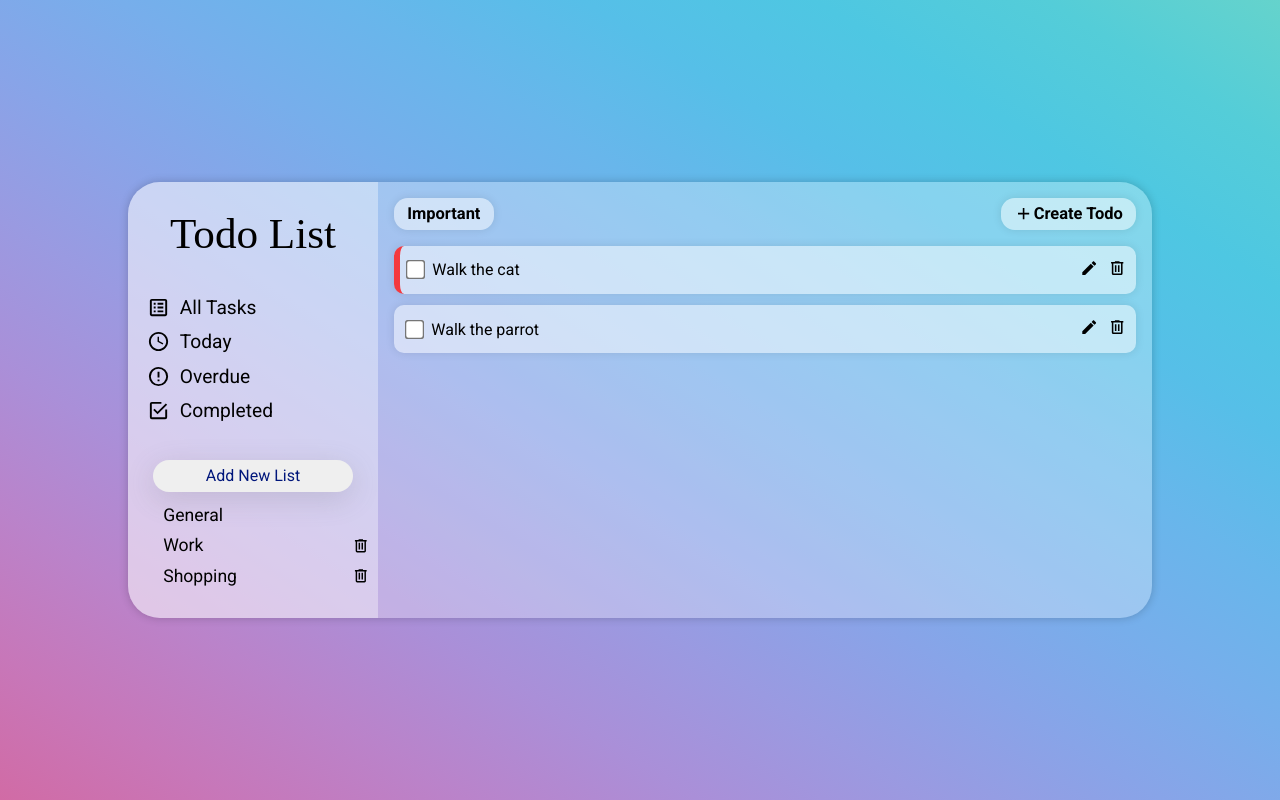
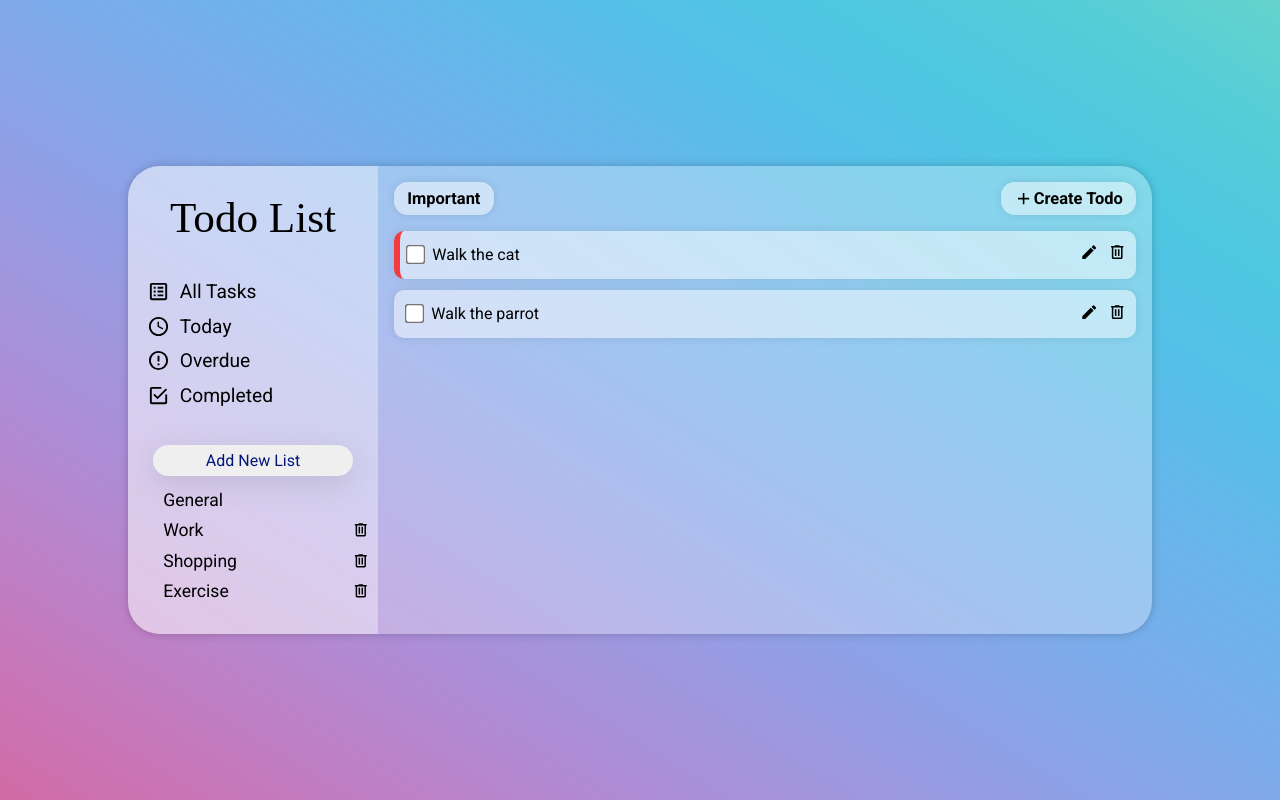
Before and after one commit to RimaSem/todo-list, a React (Vite) app: page / in a window 1280 px wide. Built offline with nearby package versions, Linux system fonts and the light colour scheme; a web font is replaced by a local one.

Commit message:
Modify add new list functionality

```diff
--- a/src/App.tsx
+++ b/src/App.tsx
@@ -1,14 +1,54 @@
 import { useState } from "react";
 import Menu from "./components/Menu";
 import Content from "./components/Content";
+import { nanoid } from "nanoid";
 
 function App() {
-  const [count, setCount] = useState(0);
+  const [allLists, setAllLists] = useState<
+    {
+      title: string | undefined;
+      id: string;
+    }[]
+  >([
+    { title: "Work", id: nanoid() },
+    { title: "Shopping", id: nanoid() },
+    { title: "Exercise", id: nanoid() },
+  ]);
+
+  const [allTasks, setAllTasks] = useState<any[]>([
+    {
+      id: "235f",
+      title: "Walk the cat",
+      details: "for potty and exploring",
+      date: "2023-02-02",
+      time: "22:44",
+      list: "General",
+      isImportant: true,
+    },
+    {
+      id: "236f",
+      title: "Walk the parrot",
+      details: "for flying and exploring",
+      date: "2024-03-02",
+      time: "22:44",
+      list: "Work",
+      isImportant: false,
+    },
+  ]);
 
   return (
     <div className="App">
-      <Menu />
-      <Content />
+      <Menu
+        allLists={allLists}
+        setAllLists={setAllLists}
+        setAllTasks={setAllTasks}
+      />
+      <Content
+        allLists={allLists}
+        setAllLists={setAllLists}
+        allTasks={allTasks}
+        setAllTasks={setAllTasks}
+      />
     </div>
   );
 }
--- a/src/components/Content.tsx
+++ b/src/components/Content.tsx
@@ -4,30 +4,29 @@ import { mdiPlus, mdiWindowClose } from "@mdi/js";
 import Todo from "./Todo";
 import { nanoid } from "nanoid";
 
-function Content() {
+type ContentProps = {
+  allLists: { title: string | undefined; id: string }[];
+  setAllLists: React.Dispatch<
+    React.SetStateAction<
+      {
+        title: string | undefined;
+        id: string;
+      }[]
+    >
+  >;
+  allTasks: any[];
+  setAllTasks: React.Dispatch<React.SetStateAction<any[]>>;
+};
+
+function Content({
+  allLists,
+  setAllLists,
+  allTasks,
+  setAllTasks,
+}: ContentProps) {
   const [taskFormActive, setTaskFormActive] = useState(false);
   const [isEdited, setIsEdited] = useState(false);
   const [showImportant, setShowImportant] = useState(false);
-  const [allTasks, setAllTasks] = useState<any[]>([
-    {
-      id: "235f",
-      title: "Walk the cat",
-      details: "for potty and exploring",
-      date: "2023-02-02",
-      time: "22:44",
-      list: "general",
-      isImportant: true,
-    },
-    {
-      id: "236f",
-      title: "Walk the parrot",
-      details: "for flying and exploring",
-      date: "2024-03-02",
-      time: "22:44",
-      list: "work",
-      isImportant: false,
-    },
-  ]);
   const formRef = useRef<any>(null);
   const [taskData, setTaskData] = useState({
     id: "",
@@ -185,8 +184,11 @@ function Content() {
                 defaultValue={taskData.list || ""}
               >
                 <option value="general">General</option>
-                <option value="work">Work</option>
-                <option value="shopping">Shopping</option>
+                {allLists.map((list, index) => (
+                  <option key={index} value={list.title}>
+                    {list.title}
+                  </option>
+                ))}
               </select>
               <div className="checkbox-container">
                 <input
--- a/src/components/ListNav.tsx
+++ b/src/components/ListNav.tsx
@@ -1,5 +1,6 @@
 import Icon from "@mdi/react";
 import { mdiTrashCanOutline } from "@mdi/js";
+import { nanoid } from "nanoid";
 
 type ListNavProps = {
   setListFormActive: React.Dispatch<React.SetStateAction<boolean>>;
@@ -12,11 +13,17 @@ type ListNavProps = {
       }[]
     >
   >;
+  setAllTasks: React.Dispatch<React.SetStateAction<any[]>>;
 };
 
-function ListNav({ setListFormActive, allLists, setAllLists }: ListNavProps) {
+function ListNav({
+  setListFormActive,
+  allLists,
+  setAllLists,
+  setAllTasks,
+}: ListNavProps) {
   const displayLists = allLists.map((list) => (
-    <div key={list.id} className="list-nav-item">
+    <div key={nanoid()} className="list-nav-item">
       <div className="list-nav-item-text">{list.title}</div>
       <div
         id={list.id}
@@ -30,6 +37,11 @@ function ListNav({ setListFormActive, allLists, setAllLists }: ListNavProps) {
 
   function handleDelete(id: string) {
     setAllLists((prev) => prev.filter((list) => list.id !== id));
+    let listTitles: (string | undefined)[] = [];
+    allLists.forEach((list) => listTitles.push(list.title));
+    setAllTasks((prev) =>
+      prev.filter((task) => !listTitles.includes(task.list))
+    );
   }
 
   return (
--- a/src/components/Menu.tsx
+++ b/src/components/Menu.tsx
@@ -2,19 +2,22 @@ import { useRef, useState } from "react";
 import GeneralNav from "./GeneralNav";
 import ListNav from "./ListNav";
 import NewListForm from "./NewListForm";
-import { nanoid } from "nanoid";
 
-function Menu() {
+type MenuProps = {
+  allLists: { title: string | undefined; id: string }[];
+  setAllLists: React.Dispatch<
+    React.SetStateAction<
+      {
+        title: string | undefined;
+        id: string;
+      }[]
+    >
+  >;
+  setAllTasks: React.Dispatch<React.SetStateAction<any[]>>;
+};
+
+function Menu({ allLists, setAllLists, setAllTasks }: MenuProps) {
   const [listFormActive, setListFormActive] = useState(false);
-  const [allLists, setAllLists] = useState<
-    {
-      title: string | undefined;
-      id: string;
-    }[]
-  >([
-    { title: "Work", id: nanoid() },
-    { title: "Shopping", id: nanoid() },
-  ]);
 
   const hamburgerMenuRef = useRef<HTMLDivElement>(null);
   const slidingMenuRef = useRef<HTMLDivElement>(null);
@@ -28,6 +31,7 @@ function Menu() {
     <>
       {listFormActive && (
         <NewListForm
+          allLists={allLists}
           setAllLists={setAllLists}
           setListFormActive={setListFormActive}
         />
@@ -38,6 +42,7 @@ function Menu() {
           setListFormActive={setListFormActive}
           allLists={allLists}
           setAllLists={setAllLists}
+          setAllTasks={setAllTasks}
         />
       </div>
       <div className="header">
@@ -57,6 +62,7 @@ function Menu() {
             setListFormActive={setListFormActive}
             allLists={allLists}
             setAllLists={setAllLists}
+            setAllTasks={setAllTasks}
           />
         </div>
       </div>
--- a/src/components/NewListForm.tsx
+++ b/src/components/NewListForm.tsx
@@ -5,6 +5,7 @@ import { nanoid } from "nanoid";
 
 type NewListFormProps = {
   setListFormActive: React.Dispatch<React.SetStateAction<boolean>>;
+  allLists: { title: string | undefined; id: string }[];
   setAllLists: React.Dispatch<
     React.SetStateAction<
       {
@@ -15,16 +16,29 @@ type NewListFormProps = {
   >;
 };
 
-function NewListForm({ setListFormActive, setAllLists }: NewListFormProps) {
+function NewListForm({
+  setListFormActive,
+  allLists,
+  setAllLists,
+}: NewListFormProps) {
   const inputRef = useRef<HTMLInputElement | null>(null);
+  const errorRef = useRef<HTMLInputElement | null>(null);
 
   function handleSubmit(e: React.SyntheticEvent) {
     e.preventDefault();
-    setAllLists((prev) => [
-      ...prev,
-      { title: inputRef.current?.value, id: nanoid() },
-    ]);
-    setListFormActive(false);
+    let listTitles: (string | undefined)[] = [];
+    allLists.forEach((list) => listTitles.push(list.title));
+    if (errorRef.current) {
+      if (listTitles.includes(inputRef.current?.value)) {
+        errorRef.current.style.display = "block";
+      } else {
+        setAllLists((prev) => [
+          ...prev,
+          { title: inputRef.current?.value, id: nanoid() },
+        ]);
+        setListFormActive(false);
+      }
+    }
   }
 
   return (
@@ -34,6 +48,9 @@ function NewListForm({ setListFormActive, setAllLists }: NewListFormProps) {
           <Icon className="close-btn" path={mdiWindowClose} />
         </div>
         <label htmlFor="list-input">Create new list</label>
+        <div ref={errorRef} className="list-input-error">
+          This list already exists
+        </div>
         <input ref={inputRef} id="list-input" name="newListInput" required />
         <button>Add</button>
       </form>
--- a/src/components/scss/_NewListForm.scss
+++ b/src/components/scss/_NewListForm.scss
@@ -16,11 +16,19 @@
     display: flex;
     flex-direction: column;
     background-color: #fff;
-    gap: 1em;
+    gap: 0.4em;
     width: 80%;
     padding: 1.5em;
     border-radius: 10px;
     box-shadow: 0 0 10px rgba(0, 0, 0, 0.2);
+
+    .list-input-error {
+      position: absolute;
+      font-size: 0.8rem;
+      top: 5em;
+      color: rgb(231, 1, 1);
+      display: none;
+    }
 
     label {
       font-size: 1.5rem;
@@ -34,8 +42,7 @@
       font-size: 1.2rem;
       font-weight: 200;
       padding: 0em 0.5em;
-      margin-bottom: 0.1em;
-      border-radius: 18px;
+      border-radius: 6px;
       border: 2px solid rgba(0, 0, 0, 0.15);
     }
 
@@ -46,7 +53,7 @@
       font-weight: 700;
       line-height: 1;
       padding: 0.5em 0;
-      border-radius: 18px;
+      border-radius: 6px;
       cursor: pointer;
       border: none;
 
@@ -77,6 +84,10 @@
       width: 30%;
       max-width: 300px;
 
+      .list-input-error {
+        top: 5.8em;
+      }
+
       label {
         margin-top: 0.5em;
         font-size: 1.3rem;
```
